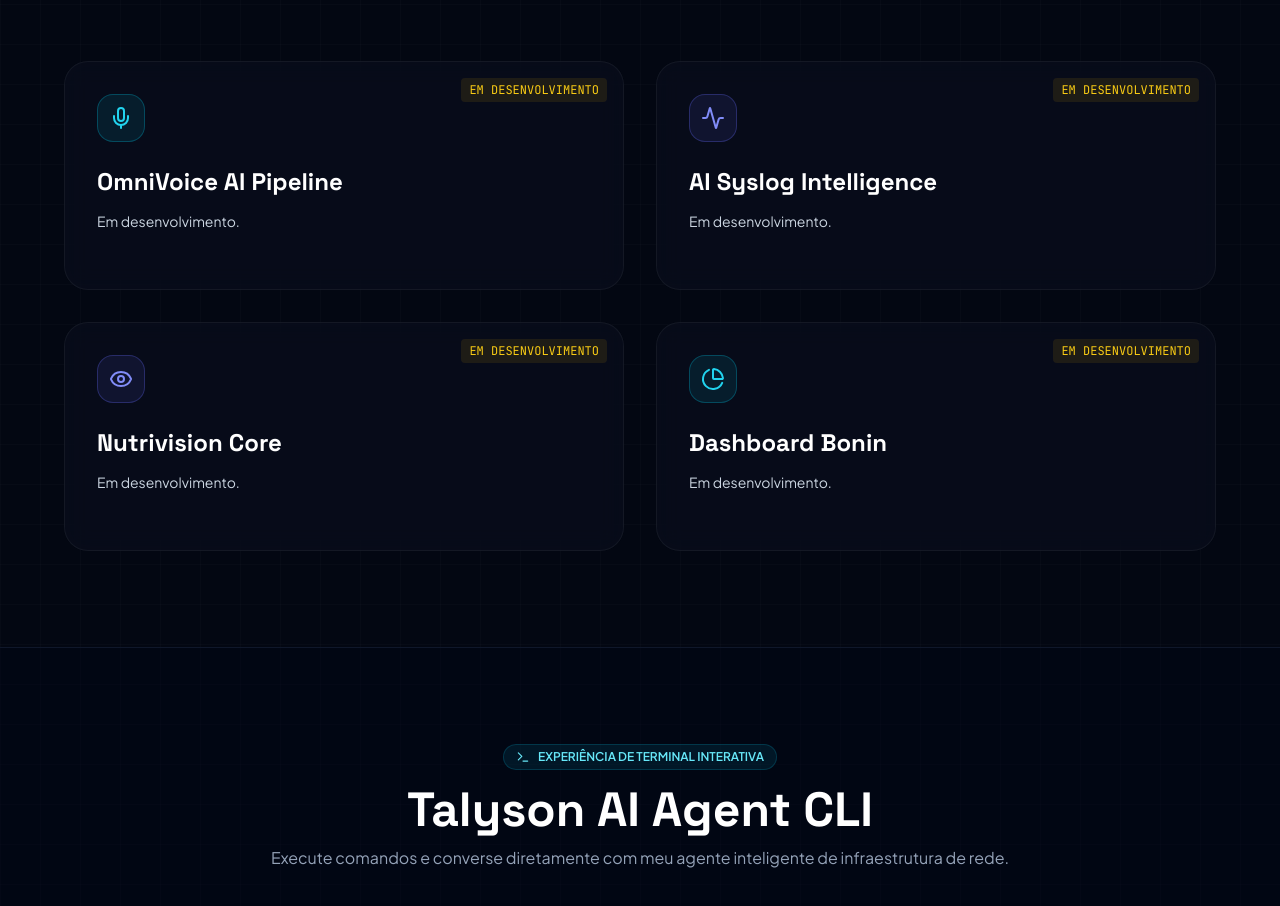
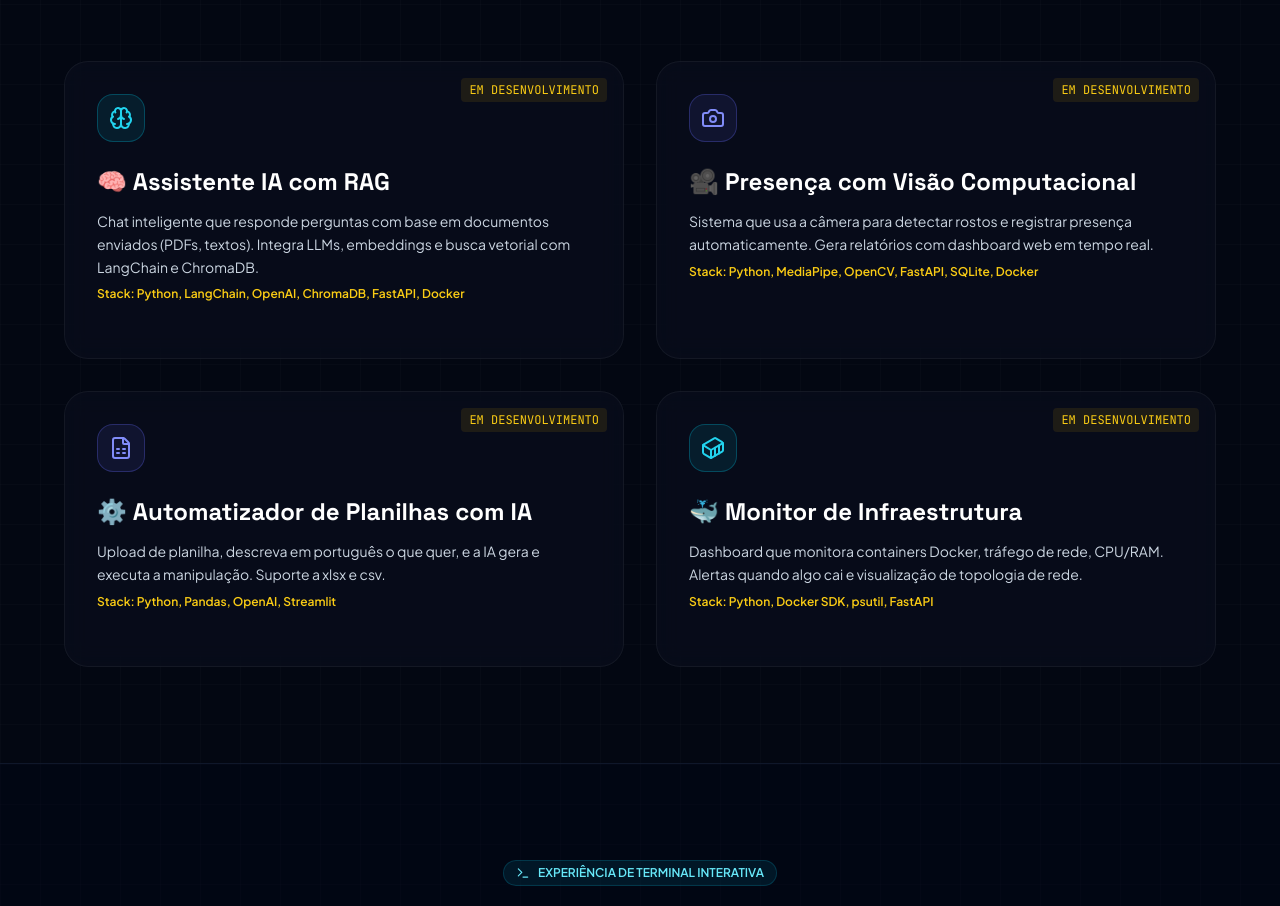
Before and after one commit to SandyMarques/talyson-projects, a plain HTML site: page index.html in a window 1280 px wide. Shown: the part 3116-4022 px from the top of the page. Drawn offline with nearby package versions, Linux system fonts and the light colour scheme.

Commit message:
Atualiza cards de projetos com base nas ideias do Notion

```diff
--- a/index.html
+++ b/index.html
@@ -462,58 +462,62 @@
             <!-- Projects Grid -->
             <div class="grid md:grid-cols-2 gap-8">
 
-                <!-- Project Card 1 (OmniVoice) -->
+                <!-- Project Card 1: Assistente IA com RAG -->
                 <div class="glass rounded-3xl p-6 md:p-8 flex flex-col justify-between glass-card-glow transition-all duration-300 relative group">
                     <div class="absolute top-4 right-4 text-xs font-mono text-yellow-400 bg-yellow-500/10 px-2 py-1 rounded">EM DESENVOLVIMENTO</div>
                     <div>
                         <div class="w-12 h-12 rounded-2xl bg-cyan-500/10 border border-cyan-500/30 flex items-center justify-center mb-6">
-                            <i data-lucide="mic" class="w-6 h-6 text-cyan-400"></i>
+                            <i data-lucide="brain" class="w-6 h-6 text-cyan-400"></i>
                         </div>
-                        <h3 class="text-2xl font-bold text-white font-display mb-3 group-hover:text-cyan-400 transition-colors">OmniVoice AI Pipeline</h3>
+                        <h3 class="text-2xl font-bold text-white font-display mb-3 group-hover:text-cyan-400 transition-colors">🧠 Assistente IA com RAG</h3>
                         <p class="text-slate-300 text-sm leading-relaxed mb-6">
-                            Em desenvolvimento.
+                            Chat inteligente que responde perguntas com base em documentos enviados (PDFs, textos). Integra LLMs, embeddings e busca vetorial com LangChain e ChromaDB.
+                            <span class="block mt-2 text-yellow-400 font-semibold text-xs">Stack: Python, LangChain, OpenAI, ChromaDB, FastAPI, Docker</span>
                         </p>
                     </div>
                 </div>
 
-                <!-- Project Card 2 (Network AI Log Analyzer) -->
+                <!-- Project Card 2: Presença com Visão Computacional -->
                 <div class="glass rounded-3xl p-6 md:p-8 flex flex-col justify-between glass-card-glow-purple transition-all duration-300 relative group">
                     <div class="absolute top-4 right-4 text-xs font-mono text-yellow-400 bg-yellow-500/10 px-2 py-1 rounded">EM DESENVOLVIMENTO</div>
                     <div>
                         <div class="w-12 h-12 rounded-2xl bg-indigo-500/10 border border-indigo-500/30 flex items-center justify-center mb-6">
-                            <i data-lucide="activity" class="w-6 h-6 text-indigo-400"></i>
+                            <i data-lucide="camera" class="w-6 h-6 text-indigo-400"></i>
                         </div>
-                        <h3 class="text-2xl font-bold text-white font-display mb-3 group-hover:text-indigo-400 transition-colors">AI Syslog Intelligence</h3>
+                        <h3 class="text-2xl font-bold text-white font-display mb-3 group-hover:text-indigo-400 transition-colors">🎥 Presença com Visão Computacional</h3>
                         <p class="text-slate-300 text-sm leading-relaxed mb-6">
-                            Em desenvolvimento.
+                            Sistema que usa a câmera para detectar rostos e registrar presença automaticamente. Gera relatórios com dashboard web em tempo real.
+                            <span class="block mt-2 text-yellow-400 font-semibold text-xs">Stack: Python, MediaPipe, OpenCV, FastAPI, SQLite, Docker</span>
                         </p>
                     </div>
                 </div>
 
-                <!-- Project Card 3 (Nutrivision Project) -->
+                <!-- Project Card 3: Automatizador de Planilhas com IA -->
                 <div class="glass rounded-3xl p-6 md:p-8 flex flex-col justify-between glass-card-glow-purple transition-all duration-300 relative group">
                     <div class="absolute top-4 right-4 text-xs font-mono text-yellow-400 bg-yellow-500/10 px-2 py-1 rounded">EM DESENVOLVIMENTO</div>
                     <div>
                         <div class="w-12 h-12 rounded-2xl bg-indigo-500/10 border border-indigo-500/30 flex items-center justify-center mb-6">
-                            <i data-lucide="eye" class="w-6 h-6 text-indigo-400"></i>
+                            <i data-lucide="file-spreadsheet" class="w-6 h-6 text-indigo-400"></i>
                         </div>
-                        <h3 class="text-2xl font-bold text-white font-display mb-3 group-hover:text-indigo-400 transition-colors">Nutrivision Core</h3>
+                        <h3 class="text-2xl font-bold text-white font-display mb-3 group-hover:text-indigo-400 transition-colors">⚙️ Automatizador de Planilhas com IA</h3>
                         <p class="text-slate-300 text-sm leading-relaxed mb-6">
-                            Em desenvolvimento.
+                            Upload de planilha, descreva em português o que quer, e a IA gera e executa a manipulação. Suporte a xlsx e csv.
+                            <span class="block mt-2 text-yellow-400 font-semibold text-xs">Stack: Python, Pandas, OpenAI, Streamlit</span>
                         </p>
                     </div>
                 </div>
 
-                <!-- Project Card 4 (Dashboard Bonin) -->
+                <!-- Project Card 4: Monitor de Infraestrutura -->
                 <div class="glass rounded-3xl p-6 md:p-8 flex flex-col justify-between glass-card-glow transition-all duration-300 relative group">
                     <div class="absolute top-4 right-4 text-xs font-mono text-yellow-400 bg-yellow-500/10 px-2 py-1 rounded">EM DESENVOLVIMENTO</div>
                     <div>
                         <div class="w-12 h-12 rounded-2xl bg-cyan-500/10 border border-cyan-500/30 flex items-center justify-center mb-6">
-                            <i data-lucide="pie-chart" class="w-6 h-6 text-cyan-400"></i>
+                            <i data-lucide="container" class="w-6 h-6 text-cyan-400"></i>
                         </div>
-                        <h3 class="text-2xl font-bold text-white font-display mb-3 group-hover:text-cyan-400 transition-colors">Dashboard Bonin</h3>
+                        <h3 class="text-2xl font-bold text-white font-display mb-3 group-hover:text-cyan-400 transition-colors">🐳 Monitor de Infraestrutura</h3>
                         <p class="text-slate-300 text-sm leading-relaxed mb-6">
-                            Em desenvolvimento.
+                            Dashboard que monitora containers Docker, tráfego de rede, CPU/RAM. Alertas quando algo cai e visualização de topologia de rede.
+                            <span class="block mt-2 text-yellow-400 font-semibold text-xs">Stack: Python, Docker SDK, psutil, FastAPI</span>
                         </p>
                     </div>
                 </div>
```
